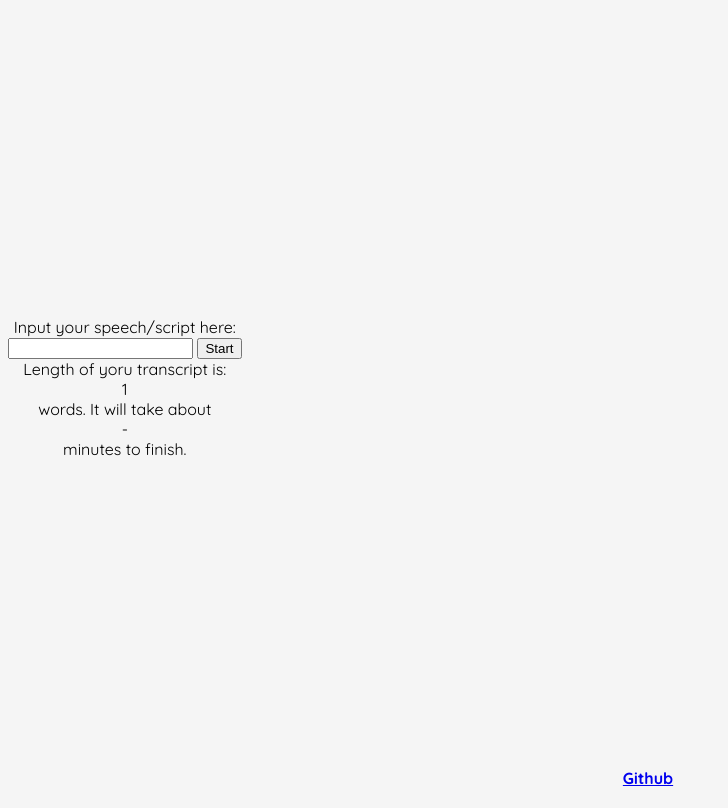
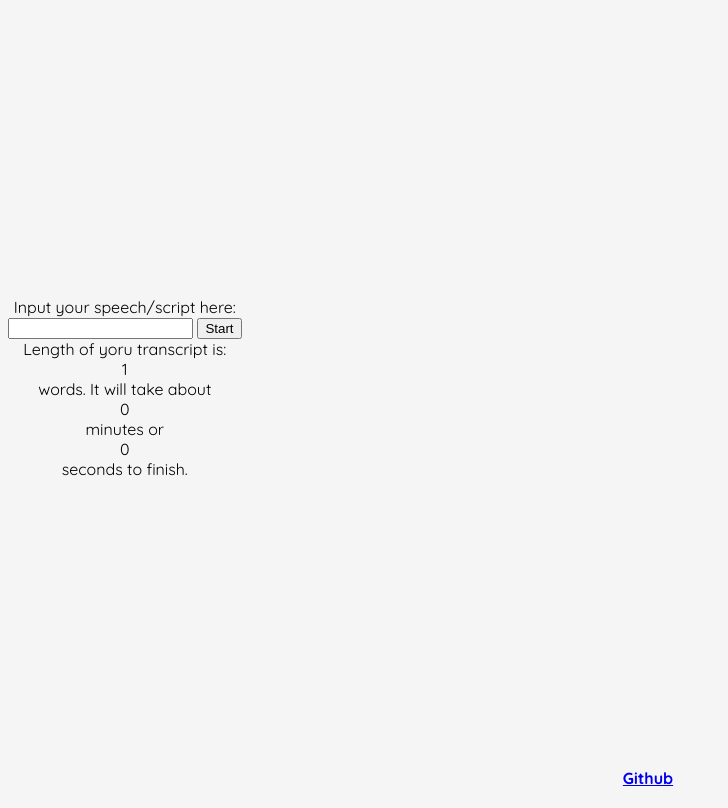
Before and after one commit to zhangvicto/speechq, a plain HTML site: page index.html in a window 1280 px wide. Both pictures are taken after a click on the button "Start". Shown: the whole page, without its empty margins (0-728 px from the left). Drawn offline with Linux system fonts and the light colour scheme.

Commit message:
Seconds count

```diff
--- a/index.html
+++ b/index.html
@@ -25,7 +25,7 @@
 
     <br>
     Length of yoru transcript is: <div id="length">-</div> words.
-    It will take about<div id="speech-time">-</div> minutes to finish.
+    It will take about<div id="speech-time-min">-</div> minutes or <div id="speech-time-sec"></div> seconds to finish.
 
     <!-- Output -->
     <div id="output">
--- a/js/scripts.js
+++ b/js/scripts.js
@@ -57,4 +57,6 @@ function startQ(str) {
 
 function speechLength(str) {
     document.getElementById("length").innerHTML= str.length;
+    document.getElementById("speech-time-sec").innerHTML= Math.round(str.length/130*60);
+    document.getElementById("speech-time-min").innerHTML= Math.round(str.length/130);
 }
```
